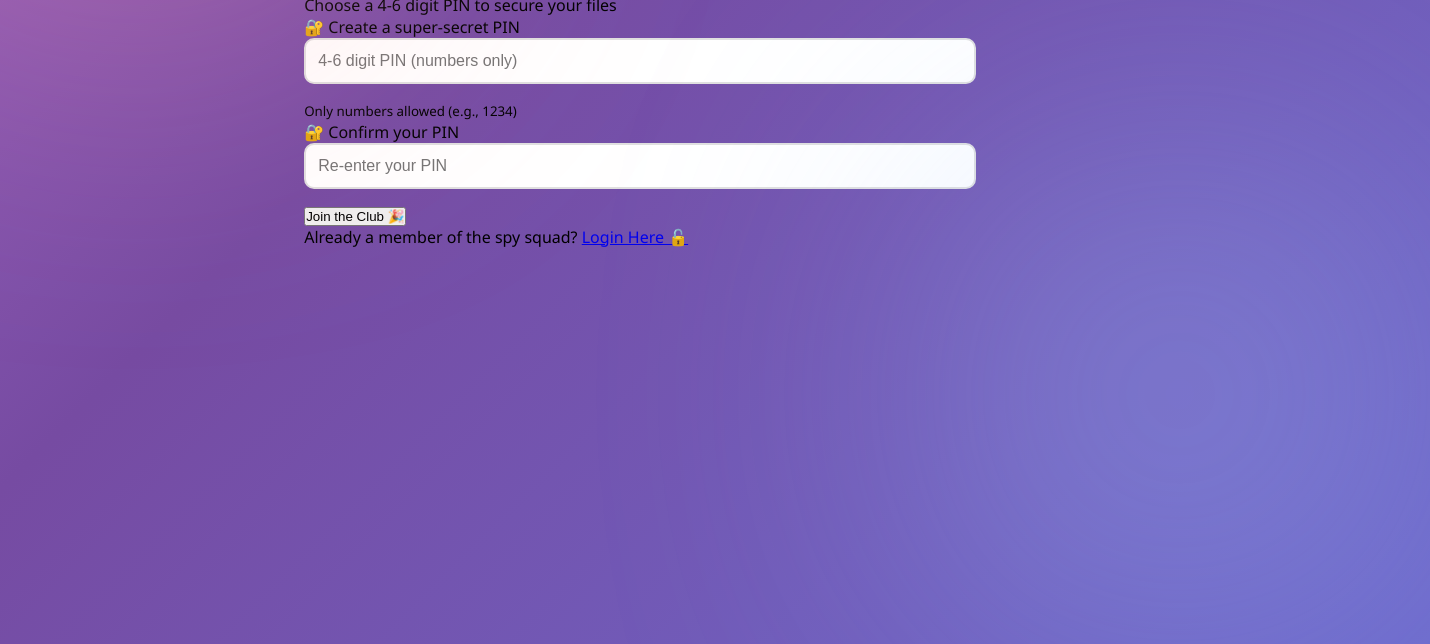
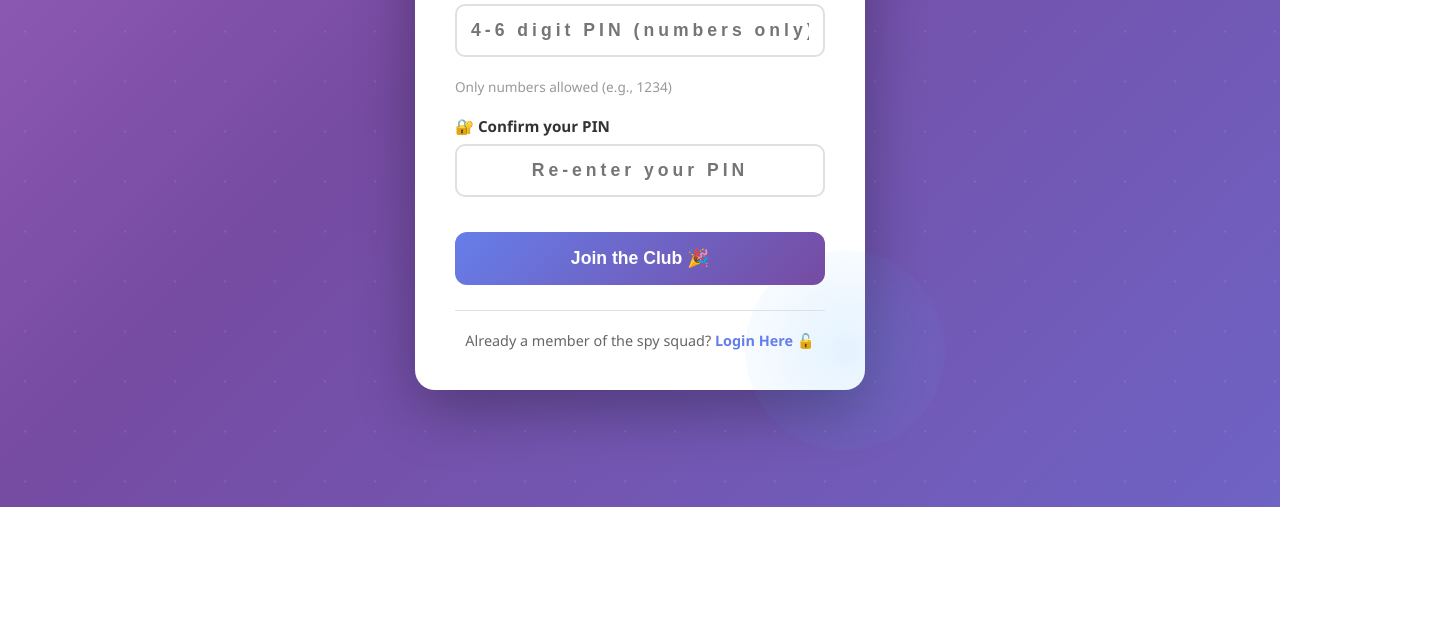
Before and after one commit to sumanth-nallajonnala/file-share-app, a plain HTML site: page frontend/signup.html in a window 1280 px wide. Shown: the part 306-950 px from the top of the page, 1430 px wide, since content can reach past the window. After the commit the page ends 813 px from the top, so only its background shows below. Drawn offline with Linux system fonts and the light colour scheme.

Commit message:
Add animated gradient background with floating effects

```diff
--- a/frontend/styles.css
+++ b/frontend/styles.css
@@ -1,15 +1,9 @@
-/* ============================================
-   GLOBAL RESET
-   ============================================ */
 * {
     margin: 0;
     padding: 0;
     box-sizing: border-box;
 }
 
-/* ============================================
-   BODY - Animated Gradient + Floating Blobs
-   ============================================ */
 body {
     font-family: 'Segoe UI', Tahoma, Geneva, Verdana, sans-serif;
     background: linear-gradient(-45deg, #667eea, #764ba2, #f093fb, #4facfe);
@@ -24,7 +18,6 @@ body {
     overflow: hidden;
 }
 
-/* Animate gradient flow */
 @keyframes gradientShift {
     0% {
         background-position: 0% 50%;
@@ -37,54 +30,29 @@ body {
     }
 }
 
-/* Floating glowing blobs behind the main content */
-body::before,
-body::after {
+/* Floating particles effect */
+body::before {
     content: '';
     position: absolute;
-    width: 500px;
-    height: 500px;
-    border-radius: 50%;
-    filter: blur(150px);
-    opacity: 0.35;
-    animation: moveBlobs 25s infinite ease-in-out alternate;
-    z-index: 0;
+    top: 0;
+    left: 0;
+    width: 100%;
+    height: 100%;
+    background: radial-gradient(circle, rgba(255,255,255,0.1) 1px, transparent 1px);
+    background-size: 50px 50px;
+    animation: moveParticles 20s linear infinite;
+    pointer-events: none;
 }
 
-body::before {
-    top: -150px;
-    left: -150px;
-    background: #ff9a9e;
-}
-
-body::after {
-    bottom: -150px;
-    right: -150px;
-    background: #a1c4fd;
-    animation-delay: 10s;
-}
-
-/* Blob animation motion */
-@keyframes moveBlobs {
+@keyframes moveParticles {
     0% {
-        transform: translate(0, 0) scale(1);
-    }
-    50% {
-        transform: translate(100px, -80px) scale(1.1);
+        transform: translateY(0);
     }
     100% {
-        transform: translate(-100px, 80px) scale(1);
+        transform: translateY(50px);
     }
 }
 
-/* Floating particle overlay */
-body::selection {
-    background: rgba(118, 75, 162, 0.2);
-}
-
-/* ============================================
-   MAIN CONTAINER
-   ============================================ */
 .container {
     background: white;
     border-radius: 20px;
@@ -92,13 +60,8 @@ body::selection {
     max-width: 600px;
     width: 100%;
     padding: 40px;
-    position: relative;
-    z-index: 2;
 }
 
-/* ============================================
-   HEADINGS & TITLES
-   ============================================ */
 h1 {
     text-align: center;
     color: #667eea;
@@ -113,9 +76,6 @@ h1 {
     font-size: 0.9em;
 }
 
-/* ============================================
-   TABS
-   ============================================ */
 .tabs {
     display: flex;
     gap: 10px;
@@ -143,9 +103,6 @@ h1 {
     transform: translateY(-2px);
 }
 
-/* ============================================
-   CONTENT SECTIONS
-   ============================================ */
 .section {
     display: none;
 }
@@ -160,9 +117,6 @@ h1 {
     to { opacity: 1; transform: translateY(0); }
 }
 
-/* ============================================
-   UPLOAD AREA
-   ============================================ */
 .upload-area {
     border: 3px dashed #667eea;
     border-radius: 15px;
@@ -189,9 +143,6 @@ h1 {
     margin-bottom: 10px;
 }
 
-/* ============================================
-   INPUTS & BUTTONS
-   ============================================ */
 input[type="text"], input[type="password"] {
     width: 100%;
     padding: 12px;
@@ -240,9 +191,6 @@ input[type="file"] {
     transform: translateY(0);
 }
 
-/* ============================================
-   FILE INFO & MESSAGES
-   ============================================ */
 .file-info {
     background: #f8f9ff;
     padding: 15px;
@@ -294,9 +242,6 @@ input[type="file"] {
     display: block;
 }
 
-/* ============================================
-   DOWNLOAD ITEMS
-   ============================================ */
 .download-item {
     background: #f8f9ff;
     padding: 15px;
@@ -321,9 +266,6 @@ input[type="file"] {
     background: #764ba2;
 }
 
-/* ============================================
-   FOOTER INFO
-   ============================================ */
 .storage-info {
     text-align: center;
     color: #666;
@@ -333,9 +275,6 @@ input[type="file"] {
     border-top: 1px solid #e0e0e0;
 }
 
-/* ============================================
-   RESPONSIVE
-   ============================================ */
 @media (max-width: 600px) {
     .container {
         padding: 20px;
@@ -347,3 +286,332 @@ input[type="file"] {
         padding: 30px 20px;
     }
 }
+
+/* ============================================
+   AUTHENTICATION PAGES STYLES
+   ============================================ */
+
+.auth-page {
+    background: linear-gradient(-45deg, #667eea, #764ba2, #f093fb, #4facfe);
+    background-size: 400% 400%;
+    animation: gradientShift 15s ease infinite;
+    min-height: 100vh;
+    display: flex;
+    justify-content: center;
+    align-items: center;
+    padding: 20px;
+    position: relative;
+    overflow: hidden;
+}
+
+.auth-page::before {
+    content: '';
+    position: absolute;
+    top: 0;
+    left: 0;
+    width: 100%;
+    height: 100%;
+    background: radial-gradient(circle, rgba(255,255,255,0.1) 1px, transparent 1px);
+    background-size: 50px 50px;
+    animation: moveParticles 20s linear infinite;
+    pointer-events: none;
+}
+
+.auth-container {
+    width: 100%;
+    max-width: 450px;
+}
+
+.auth-card {
+    background: white;
+    border-radius: 20px;
+    box-shadow: 0 20px 60px rgba(0,0,0,0.3);
+    padding: 40px;
+    animation: slideUp 0.5s ease-out;
+}
+
+@keyframes slideUp {
+    from {
+        opacity: 0;
+        transform: translateY(30px);
+    }
+    to {
+        opacity: 1;
+        transform: translateY(0);
+    }
+}
+
+.auth-header {
+    text-align: center;
+    margin-bottom: 30px;
+}
+
+.auth-header h1 {
+    color: #667eea;
+    font-size: 1.8em;
+    margin-bottom: 10px;
+}
+
+.auth-header p {
+    color: #666;
+    font-size: 0.95em;
+}
+
+.auth-form {
+    margin: 20px 0;
+}
+
+.input-group {
+    margin-bottom: 20px;
+}
+
+.input-group label {
+    display: block;
+    font-weight: 600;
+    color: #333;
+    margin-bottom: 8px;
+    font-size: 0.95em;
+}
+
+.input-group input {
+    width: 100%;
+    padding: 14px;
+    border: 2px solid #e0e0e0;
+    border-radius: 10px;
+    font-size: 1.1em;
+    text-align: center;
+    letter-spacing: 4px;
+    font-weight: 600;
+    transition: all 0.3s;
+}
+
+.input-group input:focus {
+    outline: none;
+    border-color: #667eea;
+    box-shadow: 0 0 0 3px rgba(102, 126, 234, 0.1);
+}
+
+.input-group small {
+    display: block;
+    color: #999;
+    font-size: 0.85em;
+    margin-top: 5px;
+}
+
+.auth-btn {
+    width: 100%;
+    padding: 16px;
+    background: linear-gradient(135deg, #667eea 0%, #764ba2 100%);
+    color: white;
+    border: none;
+    border-radius: 12px;
+    font-size: 1.1em;
+    font-weight: 600;
+    cursor: pointer;
+    transition: all 0.3s;
+    text-decoration: none;
+    display: block;
+    text-align: center;
+    margin-bottom: 10px;
+}
+
+.auth-btn:hover {
+    transform: translateY(-2px);
+    box-shadow: 0 8px 25px rgba(102, 126, 234, 0.4);
+}
+
+.auth-btn:active {
+    transform: translateY(0);
+}
+
+.auth-btn.secondary {
+    background: white;
+    color: #667eea;
+    border: 2px solid #667eea;
+}
+
+.auth-btn.secondary:hover {
+    background: #f8f9ff;
+    box-shadow: 0 8px 25px rgba(102, 126, 234, 0.2);
+}
+
+.auth-footer {
+    text-align: center;
+    margin-top: 25px;
+    padding-top: 20px;
+    border-top: 1px solid #e0e0e0;
+}
+
+.auth-footer p {
+    color: #666;
+    font-size: 0.9em;
+}
+
+.auth-footer a {
+    color: #667eea;
+    font-weight: 600;
+    text-decoration: none;
+    transition: color 0.3s;
+}
+
+.auth-footer a:hover {
+    color: #764ba2;
+}
+
+/* Dashboard Header */
+.dashboard-header {
+    display: flex;
+    justify-content: space-between;
+    align-items: center;
+    margin-bottom: 10px;
+}
+
+.dashboard-header h1 {
+    margin: 0;
+}
+
+.logout-btn {
+    padding: 10px 20px;
+    background: #ff4757;
+    color: white;
+    border: none;
+    border-radius: 8px;
+    font-weight: 600;
+    cursor: pointer;
+    transition: all 0.3s;
+}
+
+.logout-btn:hover {
+    background: #ee5a6f;
+    transform: translateY(-2px);
+}
+
+/* Landing Page */
+.auth-card.landing {
+    text-align: center;
+}
+
+.landing-features {
+    display: grid;
+    grid-template-columns: 1fr;
+    gap: 20px;
+    margin: 30px 0;
+}
+
+.feature {
+    padding: 20px;
+    background: #f8f9ff;
+    border-radius: 12px;
+    transition: transform 0.3s;
+}
+
+.feature:hover {
+    transform: translateY(-5px);
+}
+
+.feature-icon {
+    font-size: 2.5em;
+    display: block;
+    margin-bottom: 10px;
+}
+
+.feature h3 {
+    color: #667eea;
+    margin: 10px 0 5px 0;
+    font-size: 1.1em;
+}
+
+.feature p {
+    color: #666;
+    font-size: 0.9em;
+    margin: 0;
+}
+
+.landing-buttons {
+    margin-top: 30px;
+}
+
+/* Mobile Responsive */
+@media (max-width: 600px) {
+    .auth-card {
+        padding: 25px;
+    }
+
+    .auth-header h1 {
+        font-size: 1.5em;
+    }
+
+    .dashboard-header {
+        flex-direction: column;
+        gap: 10px;
+    }
+
+    .dashboard-header h1 {
+        font-size: 1.5em;
+    }
+}
+
+/* Floating shapes animation */
+.container::before,
+.container::after,
+.auth-card::before,
+.auth-card::after {
+    content: '';
+    position: absolute;
+    border-radius: 50%;
+    opacity: 0.15;
+    z-index: -1;
+    pointer-events: none;
+}
+
+.container::before {
+    width: 300px;
+    height: 300px;
+    background: radial-gradient(circle, #667eea, transparent);
+    top: -150px;
+    right: -150px;
+    animation: float 8s ease-in-out infinite;
+}
+
+.container::after {
+    width: 400px;
+    height: 400px;
+    background: radial-gradient(circle, #764ba2, transparent);
+    bottom: -200px;
+    left: -200px;
+    animation: float 10s ease-in-out infinite reverse;
+}
+
+.auth-card::before {
+    width: 250px;
+    height: 250px;
+    background: radial-gradient(circle, #f093fb, transparent);
+    top: -100px;
+    left: -100px;
+    animation: float 7s ease-in-out infinite;
+}
+
+.auth-card::after {
+    width: 200px;
+    height: 200px;
+    background: radial-gradient(circle, #4facfe, transparent);
+    bottom: -80px;
+    right: -80px;
+    animation: float 9s ease-in-out infinite reverse;
+}
+
+@keyframes float {
+    0%, 100% {
+        transform: translateY(0) rotate(0deg);
+    }
+    50% {
+        transform: translateY(-20px) rotate(180deg);
+    }
+}
+
+/* Make container position relative for floating shapes */
+.container,
+.auth-card {
+    position: relative;
+    z-index: 1;
+}
```
